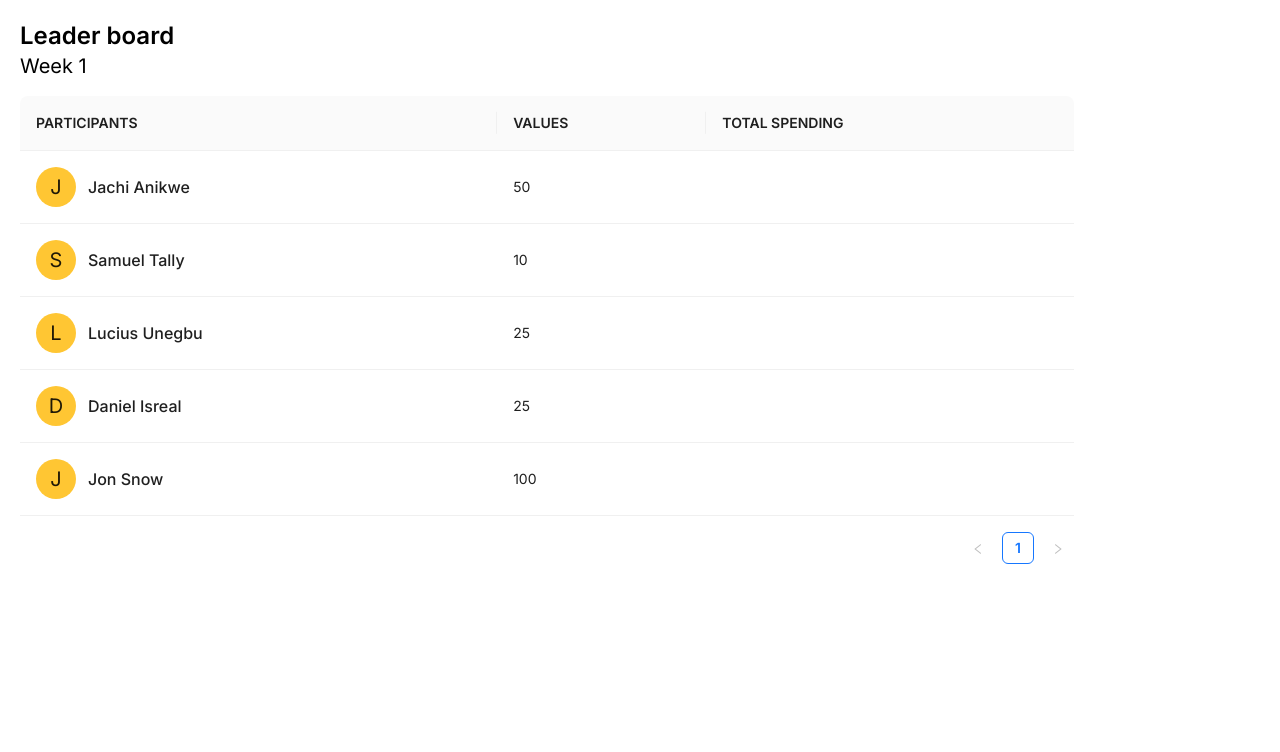
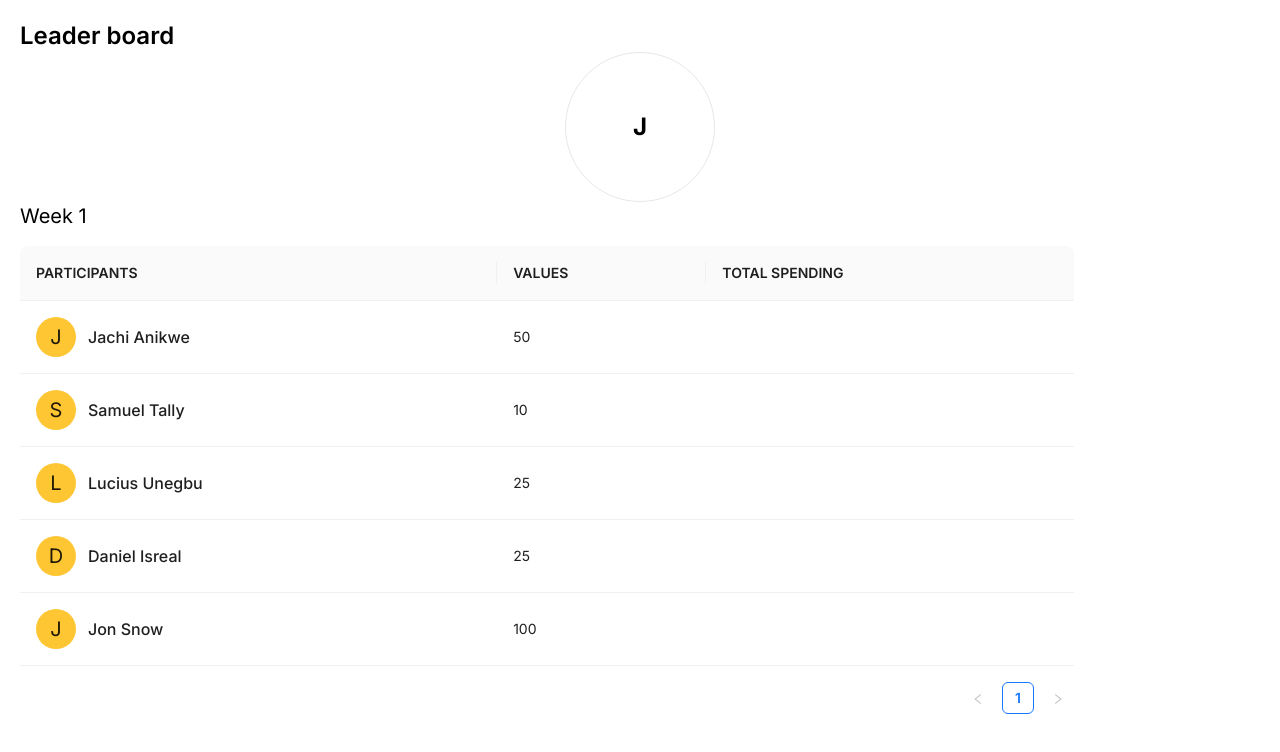
Before and after one commit to unegbuclinton/clamp-landing-page, a Next.js app: page /leaderboard in a window 1280 px wide. Shown: the top 752 px of the page. Built offline with nearby package versions, Linux system fonts and the light colour scheme.

Commit message:
update data

```diff
--- a/src/pages/leaderboard/index.tsx
+++ b/src/pages/leaderboard/index.tsx
@@ -1,4 +1,5 @@
 import NameLogo from '@/components/molecules/NameLogo/NameLogo'
+import { getFirstLetter } from '@/utilities/helperFunctions'
 import { Table } from 'antd'
 import { ColumnsType } from 'antd/es/table'
 import React from 'react'
@@ -76,9 +77,16 @@ const LeaderBoard = () => {
       points: '100',
     },
   ]
+  const label = getFirstLetter(data[0].participant)
   return (
     <div className='p-5'>
       <h1 className='text-2xl font-semibold'>Leader board</h1>
+
+      <div>
+        <div className='w-[150px] h-[150px] rounded-full border mx-auto flex justify-center items-center text-2xl font-bold'>
+          {label}
+        </div>
+      </div>
       <h2 className='text-xl'>Week 1</h2>
       <Table columns={columns} dataSource={data} className='max-w-[85%] pt-4' />
     </div>
```
